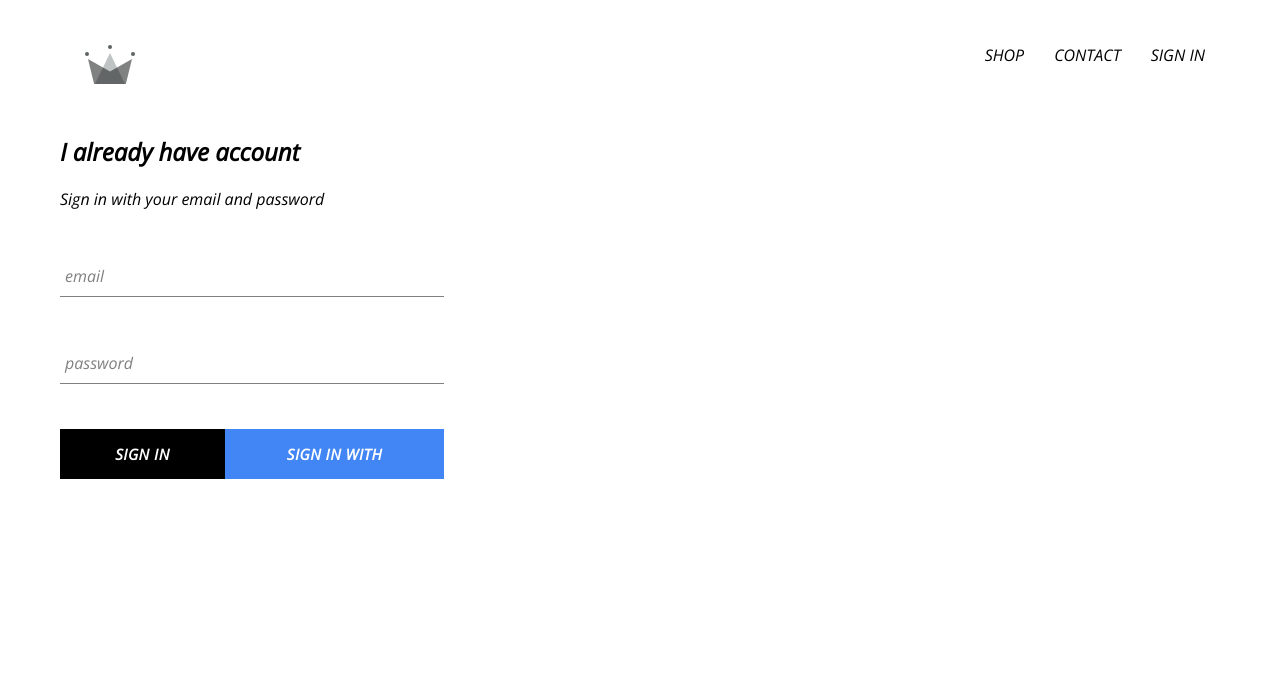
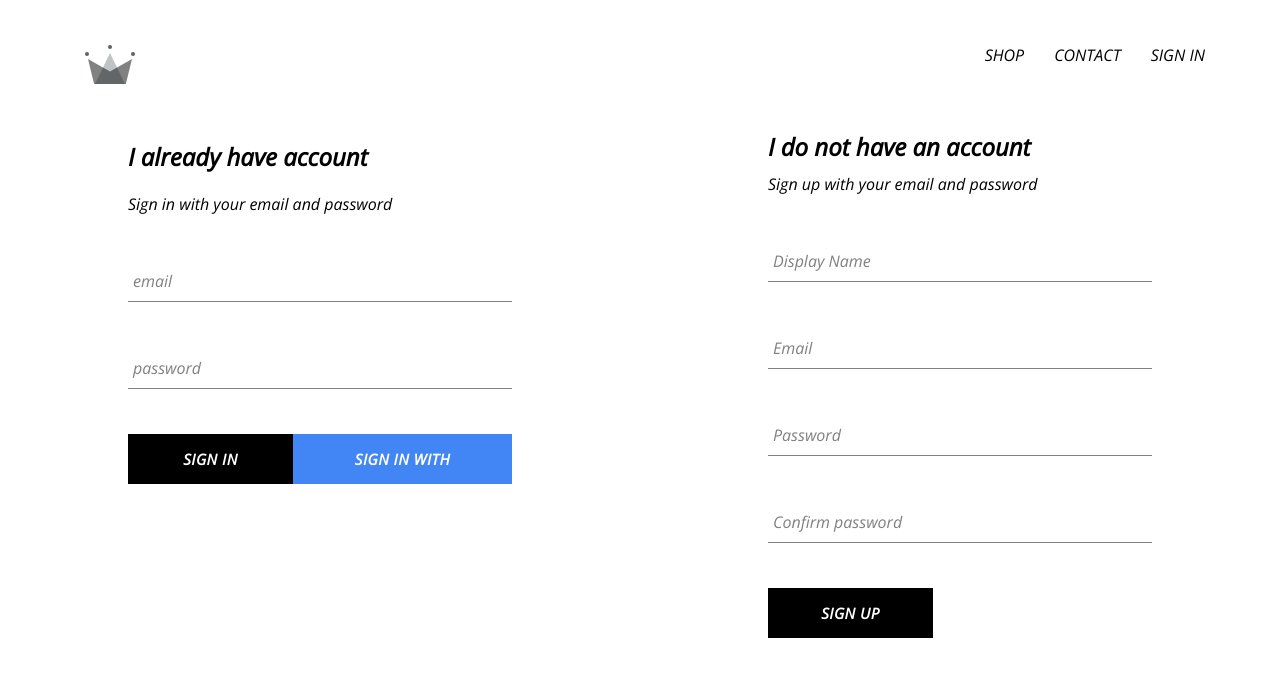
Before and after one commit to sosigen/bargain-mart, a React (Create React App) app: page /signin in a window 1280 px wide. Shown: the top 676 px of the page. Built offline with nearby package versions, Linux system fonts and the light colour scheme; no server answers.

Commit message:
firebase utils, storing users in db

```diff
--- a/src/App.js
+++ b/src/App.js
@@ -7,7 +7,7 @@
 import Header from './components/header/header.component'
 import signInAndUpPage from './pages/sign-in-and-up/sign-in-and-up.component'
 
-import { auth } from './firebase/firebase.utils'
+import { auth, createUserProfileDocument } from './firebase/firebase.utils'
 
 class App extends React.Component {
   constructor(props){
@@ -20,9 +20,23 @@
   unsubscribeFromAuth = null
 
   componentDidMount(){
-    this.unsubscribeFromAuth = auth.onAuthStateChanged(user => {
-      this.setState({currentUser: user})
-      console.log(user)
+    this.unsubscribeFromAuth = auth.onAuthStateChanged(async userAuth => {
+      if(userAuth){
+        const userRef = await createUserProfileDocument(userAuth)
+        userRef.onSnapshot(snapshot =>{
+          this.setState({
+            currentUser: {
+              id: snapshot.id,
+              ...snapshot.data()
+            }
+          }, () => console.log(this.state))
+          console.log(this.state)
+
+        })
+      }
+      else this.setState({
+        currentUser: userAuth
+      })
     })
   }
   componentWillUnmount(){
--- /dev/null
+++ b/src/components/sign-up/sign-up.component.jsx
@@ -0,0 +1,89 @@
+import React from 'react'
+import './sign-up.styles.scss'
+
+import FormInput from '../form-input/form-input.component'
+import CustomButton from '../custom-button/custom-button.component'
+
+import {auth, createUserProfileDocument} from '../../firebase/firebase.utils'
+
+export default class SignUp extends React.Component{
+  constructor(props){
+    super(props)
+
+    this.state = {
+      displayName: '',
+      email: '',
+      password: '',
+      confirmPassword: ''
+    }
+  }
+  handleSubmit = async (e) =>{
+    e.preventDefault()
+    const {displayName, email, password, confirmPassword} = this.state
+    if(password !== confirmPassword){
+      alert('passwords do not match')
+      return
+    }
+    try{
+      const {user} = await auth.createUserWithEmailAndPassword(email, password)
+      await createUserProfileDocument(user, {displayName})
+      this.setState({
+        displayName: '',
+        email: '',
+        password: '',
+        confirmPassword: ''
+      })
+    }catch(e){
+      console.error(e)
+    }
+
+  }
+  handleChange = (e) =>{
+    const {name, value} = e.target
+    this.setState({[name]: value})
+  }
+  render(){
+    const {displayName, email, password, confirmPassword} = this.state
+    return(
+      <div className="sign-up">
+        <h2 className="title">I do not have an account</h2>
+        <span>Sign up with your email and password</span>
+        <form className="sign-up-form" onSubmit={this.handleSubmit}>
+          <FormInput
+            type="text"
+            name="displayName"
+            value={displayName}
+            onChange={this.handleChange}
+            label="Display Name"
+            required
+          />
+          <FormInput
+            type="email"
+            name="email"
+            value={email}
+            onChange={this.handleChange}
+            label="Email"
+            required
+          />
+          <FormInput
+            type="password"
+            name="password"
+            value={password}
+            onChange={this.handleChange}
+            label="Password"
+            required
+          />
+          <FormInput
+            type="password"
+            name="confirmPassword"
+            value={confirmPassword}
+            onChange={this.handleChange}
+            label="Confirm password"
+            required
+          />
+          <CustomButton type="submit">SIGN UP</CustomButton>
+        </form>
+      </div>
+    )
+  }
+}
--- /dev/null
+++ b/src/components/sign-up/sign-up.styles.scss
@@ -0,0 +1,9 @@
+.sign-up{
+  display: flex;
+  flex-direction: column;
+  width: 30vw;
+
+  .title{
+    margin: 10px 0;
+  }
+}
--- a/src/firebase/firebase.utils.js
+++ b/src/firebase/firebase.utils.js
@@ -11,6 +11,30 @@
   appId: "1:393317014322:web:6ce615980b9ad903a9952b",
   measurementId: "G-69P38667X3"
 }
+
+export const createUserProfileDocument = async (userAuth, additionalData) => {
+  if(!userAuth) return;
+  const userRef = firestore.doc(`users/${userAuth.uid}`)
+  const snapShot = await userRef.get()
+  if(!snapShot.exists){
+    const {displayName, email} = userAuth
+    const createdAt = new Date()
+
+    try{
+      await userRef.set({
+        displayName,
+        email,
+        createdAt,
+        ...additionalData
+      })
+    }catch(err){
+      console.log('error creating user')
+      console.log(err.message)
+    }
+  }
+  return userRef
+}
+
 firebase.initializeApp(config)
 
 export const auth = firebase.auth()
--- a/src/pages/sign-in-and-up/sign-in-and-up.component.jsx
+++ b/src/pages/sign-in-and-up/sign-in-and-up.component.jsx
@@ -2,10 +2,13 @@
 import './sign-in-and-up.styles.scss'
 
 import SignIn from '../../components/sign-in/sign-in.component'
+import SignUp from '../../components/sign-up/sign-up.component'
+
 
 const signInAndUpPage = () => (
   <div className="sign-in-and-up">
      <SignIn/>
+     <SignUp/>
   </div>
 
 )
--- a/src/pages/sign-in-and-up/sign-in-and-up.styles.scss
+++ b/src/pages/sign-in-and-up/sign-in-and-up.styles.scss
@@ -0,0 +1,6 @@
+.sign-in-and-up{
+  width: 80vw;
+  display: flex;
+  justify-content: space-between;
+  margin: 30px auto;
+}
```
